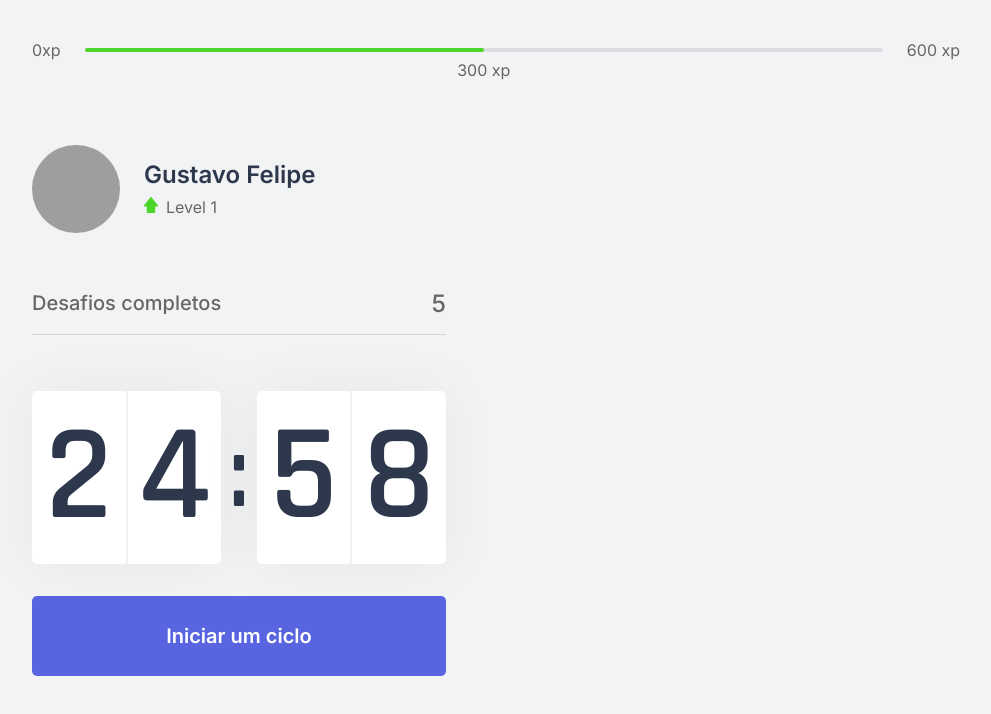
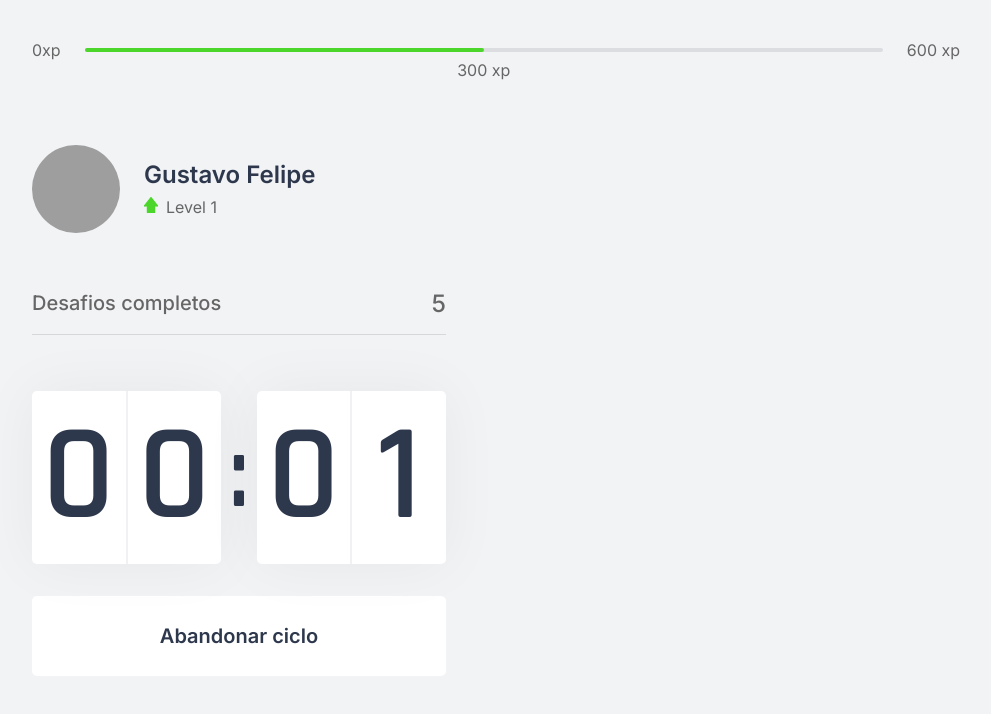
Before and after one commit to gustavofbc/pomowars, a Next.js app: page / in a window 1280 px wide. Both pictures are taken after a click on the button "Iniciar um ciclo". Shown: the top 714 px of the page, without its empty margins (144-1135 px from the left). Built offline with nearby package versions, Linux system fonts and the light colour scheme; grey boxes are pictures that could not be loaded.

Commit message:
implements functions of countdown and complete your operation

```diff
--- a/src/components/Countdown.tsx
+++ b/src/components/Countdown.tsx
@@ -1,9 +1,13 @@
 import { useState, useEffect } from "react";
 import styles from "../styles/components/Countdown.module.css";
 
+//variãvel global para para o funcionamento do setTimeout
+let countdownTimeout: NodeJS.Timeout;
+
 export function Countdown() {
-  const [time, setTime] = useState(25 * 60);
-  const [active, setActive] = useState(false);
+  const [time, setTime] = useState(0.05 * 60);
+  const [isActive, setIsActive] = useState(false);
+  const [hasFinished, setHasFinished] = useState(false);
 
   const minutes = Math.floor(time / 60); //arredodamento para baixo
   const seconds = time % 60;
@@ -12,16 +16,26 @@
   const [secondLeft, secondRight] = String(seconds).padStart(2, "0").split("");
 
   function startCountdown() {
-    setActive(true);
+    setIsActive(true);
+  }
+
+  function resetCountdown() {
+    //força a parada de funcionamento no timeout
+    clearTimeout(countdownTimeout);
+    setIsActive(false);
+    setTime(0.05 * 60);
   }
 
   useEffect(() => {
-    if (active && time > 0) {
-      setTimeout(() => {
+    if (isActive && time > 0) {
+      countdownTimeout = setTimeout(() => {
         setTime(time - 1);
       }, 1000);
+    } else if (isActive && time == 0) {
+      setHasFinished(true);
+      setIsActive(false);
     }
-  }, [active, time]);
+  }, [isActive, time]);
 
   return (
     <div>
@@ -37,6 +51,21 @@
         </div>
       </div>
 
+      {hasFinished ? (
+        <button disabled className={styles.countdownButton}>
+          Ciclo encerrado
+        </button>
+      ) : (
+        <>
+          {isActive ? (
+            <button
+              type="button"
+              className={`${styles.countdownButton} ${styles.countdownButtonActive}`}
+              onClick={resetCountdown}
+            >
+              Abandonar ciclo
+            </button>
+          ) : (
             <button
               type="button"
               className={styles.countdownButton}
@@ -44,6 +73,9 @@
             >
               Iniciar um ciclo
             </button>
+          )}
+        </>
+      )}
     </div>
   );
 }
--- a/src/styles/components/Countdown.module.css
+++ b/src/styles/components/Countdown.module.css
@@ -58,6 +58,23 @@
   transition: background-color 0.2s;
 }
 
-.countdownButton:hover {
+/* aplica o hover apenas se o botão não tem o atributo disabled */
+.countdownButton:not(:disabled):hover {
   background: var(--blue-dark);
 }
+
+.countdownButtonActive {
+  background: var(--white);
+  color: var(--title);
+}
+
+.countdownButtonActive:not(:disabled):hover {
+  background: var(--red);
+  color: var(--white);
+}
+
+.countdownButton:disabled {
+  background: var(--white);
+  color: var(--title);
+  cursor: not-allowed;
+}
```
Lines whose indentation alone changed are shown as unchanged.
